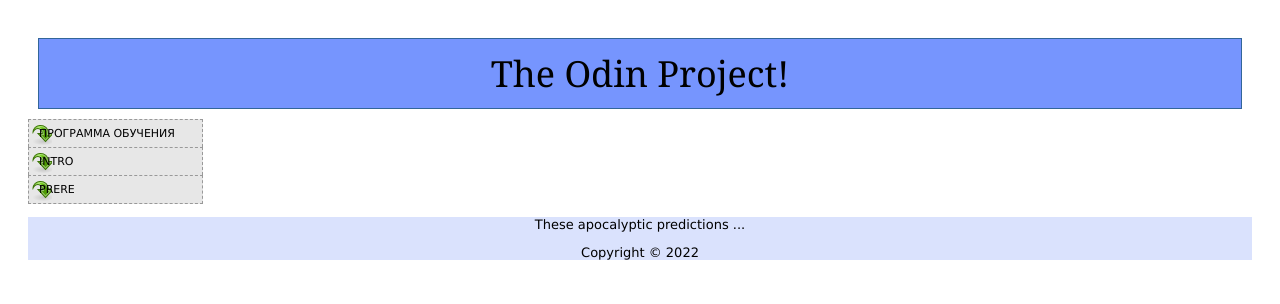
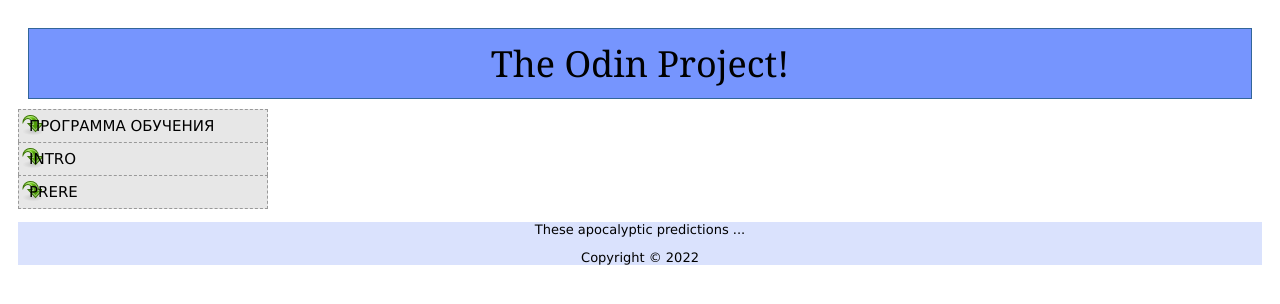
Before and after one commit to sanjas12/Odin_project_pdf, a plain HTML site: page index.html in a window 1280 px wide. Drawn offline with Linux system fonts and the light colour scheme; files whose address does not match are found by name.

Commit message:
Merge from Nav_ver_bar

```diff
--- a/css/style.css
+++ b/css/style.css
@@ -1,40 +1,24 @@
-article, aside, details, figcaption, figure, footer, header, hgroup, menu, nav, section {
-	display: block;
-}
-body {
-	line-height: 1.2;
-}
-ol {
-	padding-left: 1.4em;
-	list-style: decimal;
-}
-ul {
-	padding-left: 1.4em;
-	list-style: square;
-}
-table {
-	border-collapse: collapse;
-	border-spacing: 0;
-}
-/* конец кода сброса стилей браузера */
-
 /* БАЗОВЫЙ */
 body {
 	font: 62.5% Verdana, Arial, Helvetica, sans-serif;
-	padding: 20px;
+	padding: 10px;
 }
+
+/* Прямоугольники вокруг меню */
 .mainNav {
   margin: 0;
   padding: 0;
   list-style: none;
-  width: 175px;
+  width: 250px;
 }
+
+/* последняя граница */
 .mainNav li:last-of-type a {
   border-bottom: 1px dashed #999;
 }
 .mainNav a {
   color: #000;
-  font-size: 11px;
+  font-size: 15px;
   text-transform: uppercase;
   text-decoration: none;
   border: 1px dashed #999;
@@ -46,23 +30,13 @@
   background-repeat: no-repeat;
   background-position: 0 2px;
 }
+
+/* Анимация при наведении мышки */
 .mainNav a:hover {
   /* font-weight: bold; */
   background-color: #B2F511;
   background-position: 3px 50%;
 }
-/* .home .homeLink,
-.feature .featureLink,
-.expert .expertLink,
-.quiz .quizLink,
-.project .projectLink,
-.horoscope .horoscopeLink{
-  background-color: #FFFFFF;
-  background-position: 97% 100%;
-  padding-right: 15px;
-  padding-left: 30px;
-  font-weight: bold;
-} */
 
 header {
     background-color: #7695FE;
```
